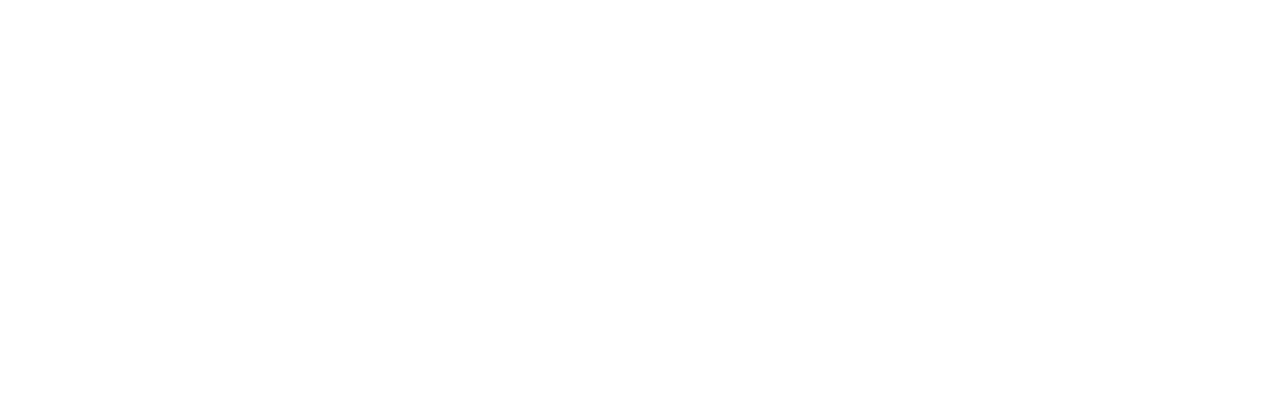
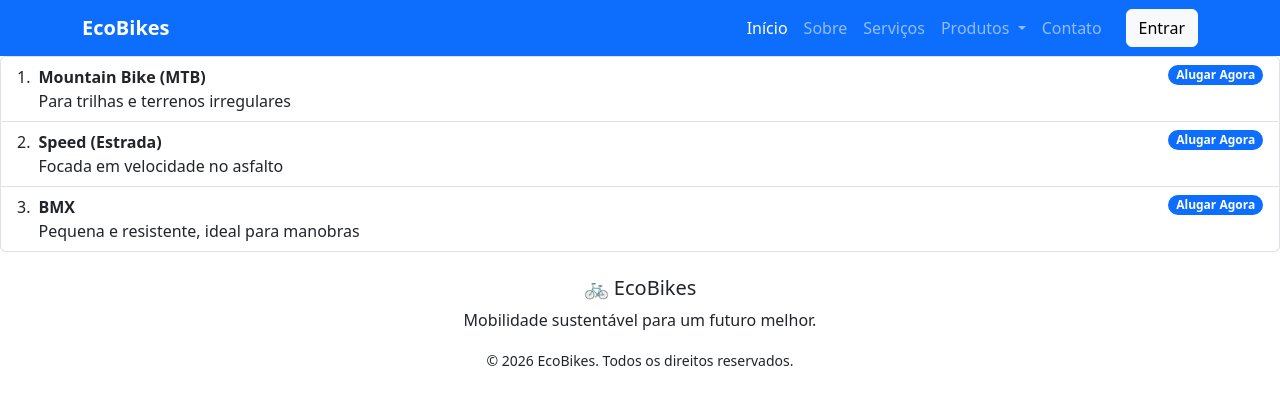
Before and after one commit to jhonathangabriel-tech/Metodologias-de-Trabalho-no-Desenvolvimento-Web, a plain HTML site: page Start.html in a window 1280 px wide. Drawn offline with nearby package versions, Linux system fonts and the light colour scheme.

Commit message:
metade do trabalho

```diff
--- a/Start.html
+++ b/Start.html
@@ -8,10 +8,95 @@
     <link rel="stylesheet" href="cara.css">
 </head>
 <body>
-    <ul class="dropdown-menu">
-        <li><a class="dropdown-item" href="#">Regular link</a></li>
-        <li><a class="dropdown-item active" href="#" aria-current="true">Active link</a></li>
-        <li><a class="dropdown-item" href="#">Another link</a></li>
-    </ul>
+    <nav class="navbar navbar-expand-lg navbar-dark bg-primary">
+    <div class="container">
+
+    <a class="navbar-brand fw-bold" href="#">
+                EcoBikes
+            </a>
+
+     <div class="collapse navbar-collapse" id="menuPrincipal">
+
+                <ul class="navbar-nav ms-auto">
+
+                    <li class="nav-item">
+                        <a class="nav-link active" href="#">Início</a>
+                    </li>
+
+                    <li class="nav-item">
+                        <a class="nav-link" href="#">Sobre</a>
+                    </li>
+
+                    <li class="nav-item">
+                        <a class="nav-link" href="#">Serviços</a>
+                    </li>
+                    <li class="nav-item dropdown">
+                        <a class="nav-link dropdown-toggle"
+                           href="#"
+                           role="button"
+                           data-bs-toggle="dropdown">
+                            Produtos
+                        </a>
+
+                        <ul class="dropdown-menu">
+                            <li><a class="dropdown-item" href="#">Produto 1</a></li>
+                            <li><a class="dropdown-item" href="#">Produto 2</a></li>
+                            <li><a class="dropdown-item" href="#">Produto 3</a></li>
+                        </ul>
+                    </li>
+
+                    <li class="nav-item">
+                        <a class="nav-link" href="#">Contato</a>
+                    </li>
+
+                    </ul>
+
+                <!-- Botão -->
+                <a href="#" class="btn btn-light ms-lg-3">
+                    Entrar
+                </a>
+
+            </div>
+        </div>
+    </nav>
+
+
+    <ol class="list-group list-group-numbered">
+  <li class="list-group-item d-flex justify-content-between align-items-start">
+    <div class="ms-2 me-auto">
+      <div class="fw-bold">Mountain Bike (MTB)</div>
+      Para trilhas e terrenos irregulares
+    </div>
+    <span class="badge text-bg-primary rounded-pill">Alugar Agora</span>
+  </li>
+  <li class="list-group-item d-flex justify-content-between align-items-start">
+    <div class="ms-2 me-auto">
+      <div class="fw-bold">Speed (Estrada)</div>
+      Focada em velocidade no asfalto
+    </div>
+    <span class="badge text-bg-primary rounded-pill">Alugar Agora</span>
+  </li>
+  <li class="list-group-item d-flex justify-content-between align-items-start">
+    <div class="ms-2 me-auto">
+      <div class="fw-bold">BMX</div>
+      Pequena e resistente, ideal para manobras
+    </div>
+    <span class="badge text-bg-primary rounded-pill">Alugar Agora</span>
+  </li>
+</ol>
+
+<footer class="py-4">
+    <div class="container text-center">
+        <h5>🚲 EcoBikes</h5>
+        <p>
+            Mobilidade sustentável para um futuro melhor.
+        </p>
+
+        <small>
+            © 2026 EcoBikes. Todos os direitos reservados.
+        </small>
+    </div>
+</footer>
+
 </body>
 </html>
```
